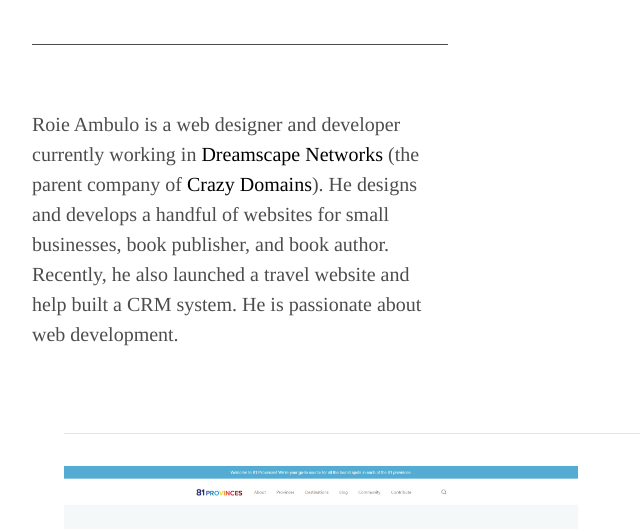
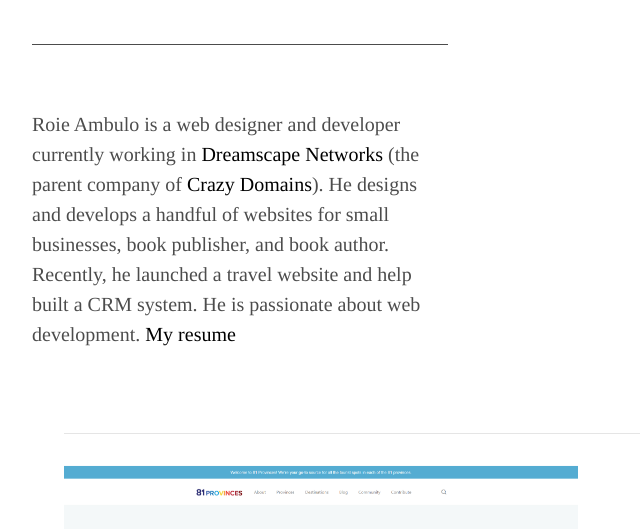
Before and after one commit to roie/roie.github.io, a plain HTML site: page index.html in a window 1280 px wide. Shown: the part 175-704 px from the top of the page, without its empty margins (0-640 px from the left). Drawn offline with nearby package versions, Linux system fonts and the light colour scheme.

Commit message:
Update index.html

```diff
--- a/index.html
+++ b/index.html
@@ -14,7 +14,7 @@
                 </header>
                 <section class="pt5 pb4">
                     <p class="times lh-copy measure f4 mt0">
-                        Roie Ambulo is a web designer and developer currently working in <a href="https://www.dreamscapenetworks.com/" class="black link hover-blue" target="_blank">Dreamscape Networks</a> (the parent company of <a class="link black" href="https://www.crazydomains.com.au/" target="_blank">Crazy Domains</a>). He designs and develops a handful of websites for small businesses, book publisher, and book author. Recently, he also launched a travel website and help built a CRM system. He is passionate about web development.
+                        Roie Ambulo is a web designer and developer currently working in <a href="https://www.dreamscapenetworks.com/" class="black link hover-blue" target="_blank">Dreamscape Networks</a> (the parent company of <a class="link black" href="https://www.crazydomains.com.au/" target="_blank">Crazy Domains</a>). He designs and develops a handful of websites for small businesses, book publisher, and book author. Recently, he launched a travel website and help built a CRM system. He is passionate about web development. <a href="/roie-ambulo_web-designer-and-developer.pdf" class="black link hover-blue" target="_blank">My resume</a>
                     </p>
                 </section>
             </div>
```
